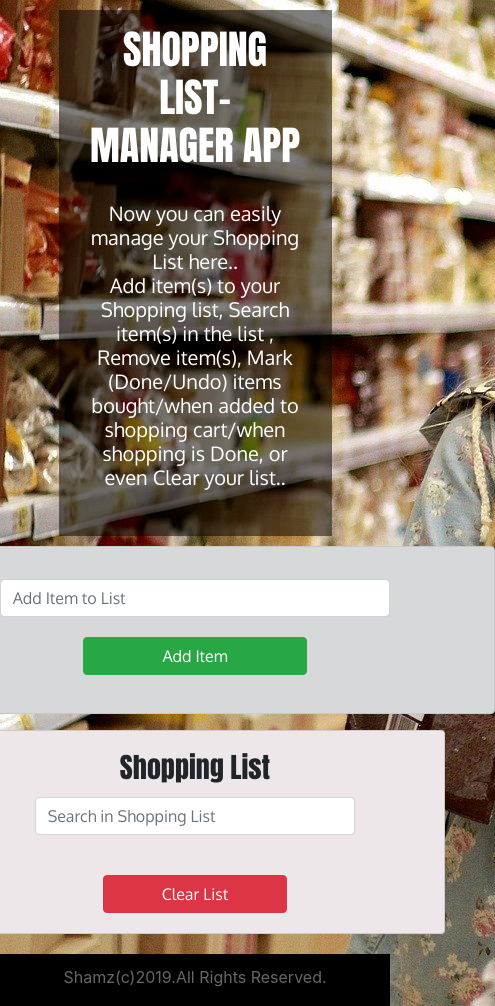
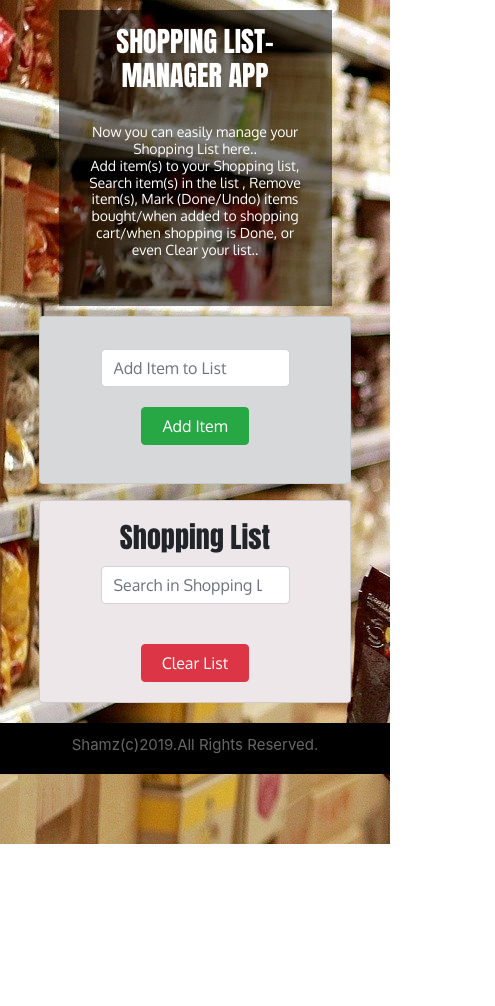
Before and after one commit to shamseena-dev/shopping-list-manager-app, a plain HTML site: page index.html in a window 390 px wide. Shown: the whole page, 495 px wide, since content can reach past the window. After the commit the page ends 844 px from the top, so only its background shows below. Drawn offline with nearby package versions, Linux system fonts and the light colour scheme.

Commit message:
added mediaquery for small screen devices

```diff
--- a/style.css
+++ b/style.css
@@ -143,3 +143,29 @@ footer{
 
 	color: rgba(255,255,255,0.4);
 }
+/* For reference
+@media only screen and (device-width:768px){
+}
+@media only screen and (min-device-width: 481px) and (max-device-width: 1024px) and (orientation:portrait) {
+}
+@media only screen and (min-device-width: 481px) and (max-device-width: 1024px) and (orientation:landscape) {...
+
+	*/
+@media only screen and (max-width: 600px){
+   .header h1{
+   	    font-size: 28px;
+   	    font-family: 'Oxygen', sans-serif;
+   }
+   .header h5{
+   		font-size: 14px;
+   }
+   .add{
+   	    min-width: 80vw;
+   }
+   #divCard{
+	    min-width: 80vw;
+	}
+	.copyrightInfo{
+		font-size: 15px;
+	}
+}
```
